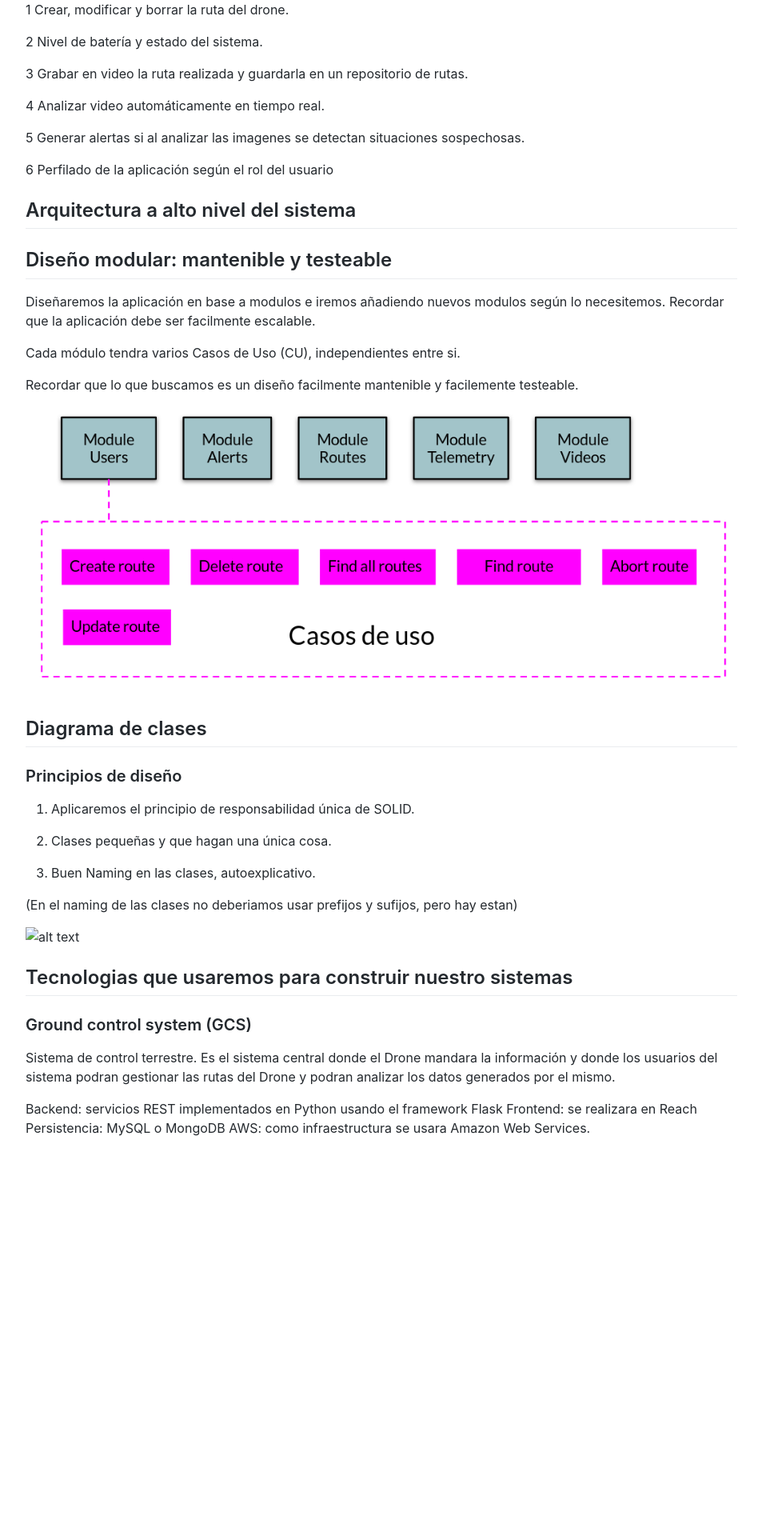
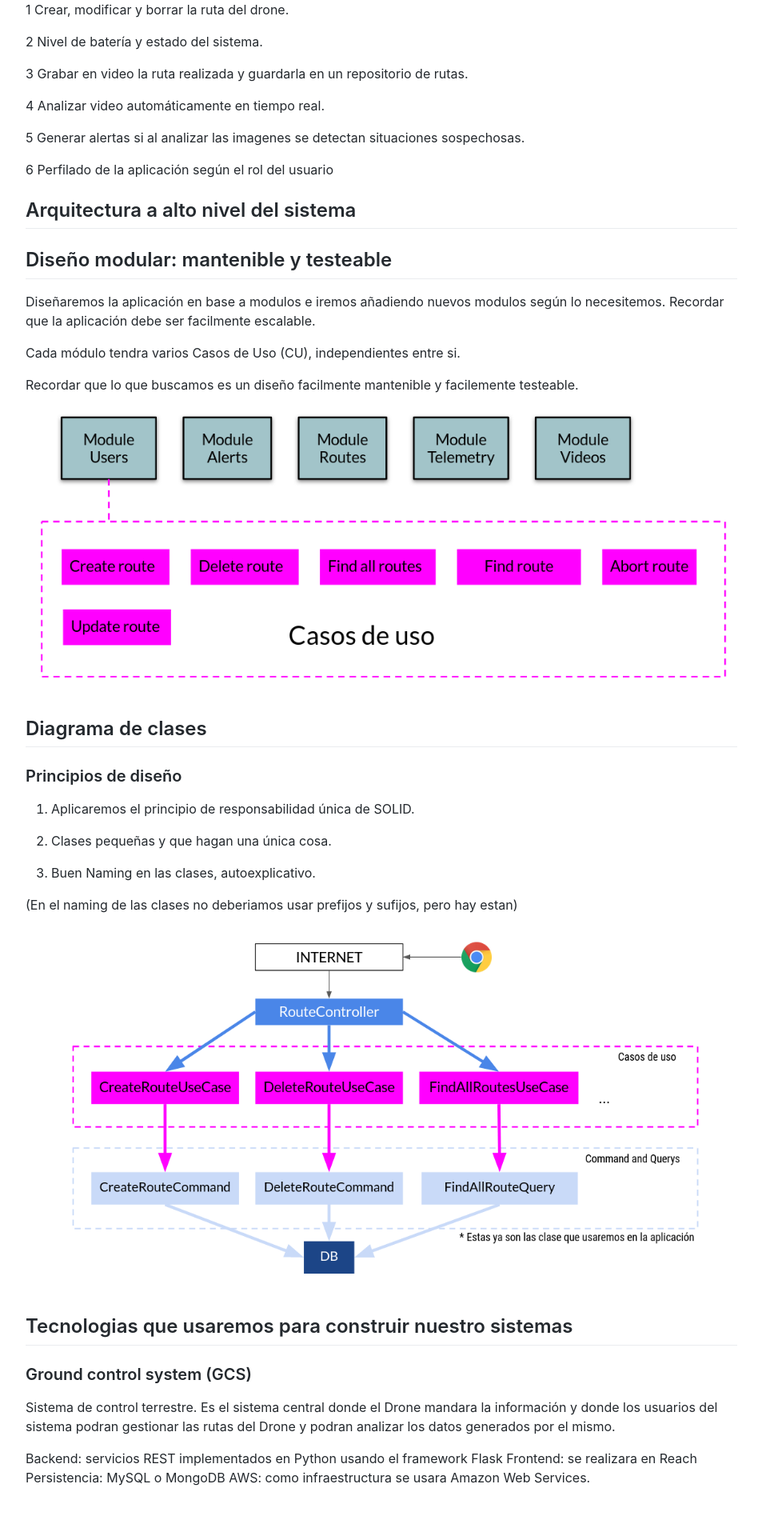
Before and after one commit to Akira3030/formacion, a Jekyll site: the page built from articulos/disenando-una-aplicacion.md, in a window 1280 px wide. Shown: the part 957-2877 px from the top of the page at 80% size, without its empty margins (163-1116 px from the left). Built offline with Jekyll 4.4.1, drawn with Linux system fonts in a browser that asks for light colours; our own code applies the rules of GitHub Pages for plain Markdown files; before the commit the page ends 2440 px from its top, so only the background shows below that.

Commit message:
Update disenando-una-aplicacion.md

```diff
--- a/articulos/disenando-una-aplicacion.md
+++ b/articulos/disenando-una-aplicacion.md
@@ -62,7 +62,7 @@ Recordar que lo que buscamos es un diseño facilmente mantenible y facilemente t
 (En el naming de las clases no deberiamos usar prefijos y sufijos, pero hay estan)
 
 
-![alt text]({{ site.site_url }}/assets/img/top-pics/clases-aplicacion-arquitectura.png)
+![alt text]({{ site.site_url }}/assets/img/diseño-aplicacion/clases-aplicacion-arquitectura.png)
 
 
 
```
